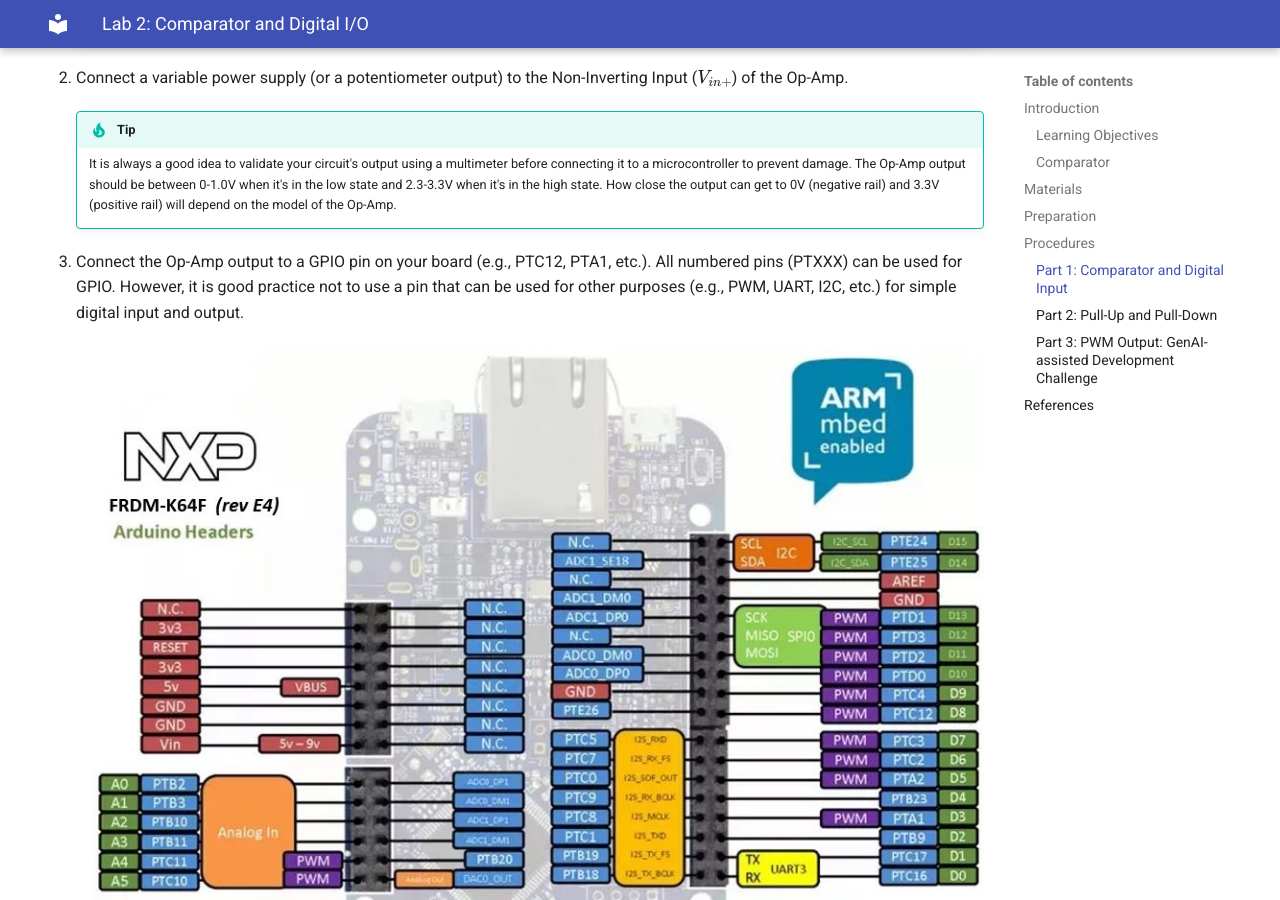
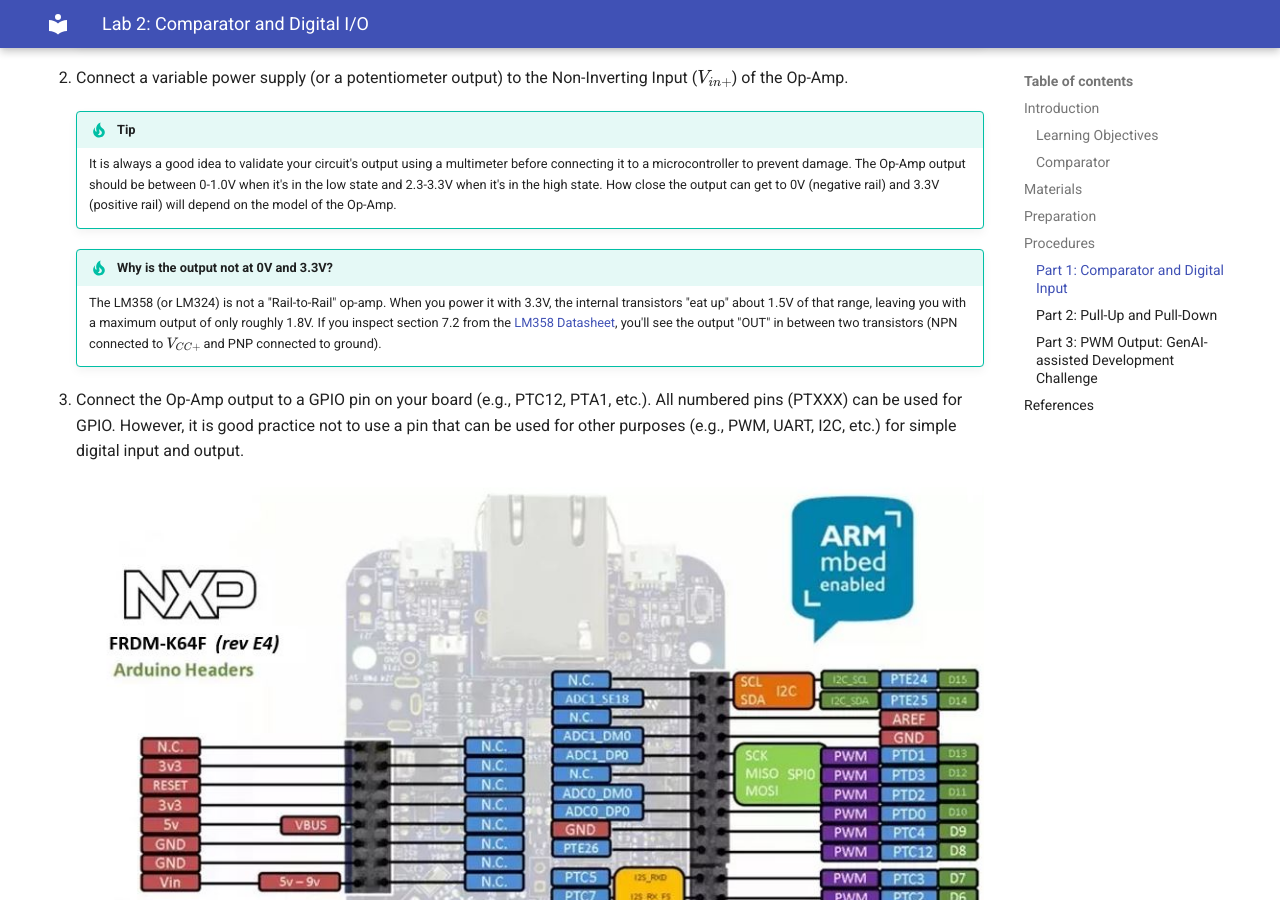
Before and after one commit to Seneca-BSA/Lab-Manual, an MkDocs documentation site: the page built from docs/SEP600/lab2.md, in a window 1280 px wide and 900 px high, scrolled down 3321 px. Built offline with MkDocs 1.6.1 and Material for MkDocs 9.7.7, drawn with Linux system fonts in a browser that asks for light colours; some of the changed text lies outside the part shown.

Commit message:
minor wording update to sep600 lab2

```diff
--- a/docs/SEP600/lab2.md
+++ b/docs/SEP600/lab2.md
@@ -45,8 +45,8 @@
 - FRDM-K64F or FRDM-K66F microcontroller board
 - Breadboard
 - Jumper wires
+- Various 1kΩ-10kΩ resistors
 - (1x) Op-Amp (LM358, LM324, or similar)
-- Various 1kΩ-10kΩ resistors
 - (2x) Buttons or switches
 - (1x) Potentiometer (Optional)
 
@@ -78,6 +78,10 @@
     !!! tip
 
         It is always a good idea to validate your circuit's output using a multimeter before connecting it to a microcontroller to prevent damage. The Op-Amp output should be between 0-1.0V when it's in the low state and 2.3-3.3V when it's in the high state. How close the output can get to 0V (negative rail) and 3.3V (positive rail) will depend on the model of the Op-Amp.
+
+    !!! tip "Why is the output not at 0V and 3.3V?"
+
+        The LM358 (or LM324) is not a "Rail-to-Rail" op-amp. When you power it with 3.3V, the internal transistors "eat up" about 1.5V of that range, leaving you with a maximum output of only roughly 1.8V. If you inspect section 7.2 from the [LM358 Datasheet](https://www.ti.com/lit/ds/symlink/lm358.pdf), you'll see the output "OUT" in between two transistors (NPN connected to \(V_{CC+}\) and PNP connected to ground).
 
 3.  Connect the Op-Amp output to a GPIO pin on your board (e.g., PTC12, PTA1, etc.). All numbered pins (PTXXX) can be used for GPIO. However, it is good practice not to use a pin that can be used for other purposes (e.g., PWM, UART, I2C, etc.) for simple digital input and output.
 
@@ -273,6 +277,10 @@
 
         Ensure you fully understand the concept of PWM.
 
+    !!! warning "Save your code!"
+
+        Save your PWM code as you'll use it again during Lab 3.
+
 Once you've completed all the steps above (and ONLY when you are ready, as you'll only have one opportunity to demo), ask the lab professor or instructor to verify that you've completed the lab. You may be asked to explain some of the concepts you've learned in this lab.
 
 ## References
```
